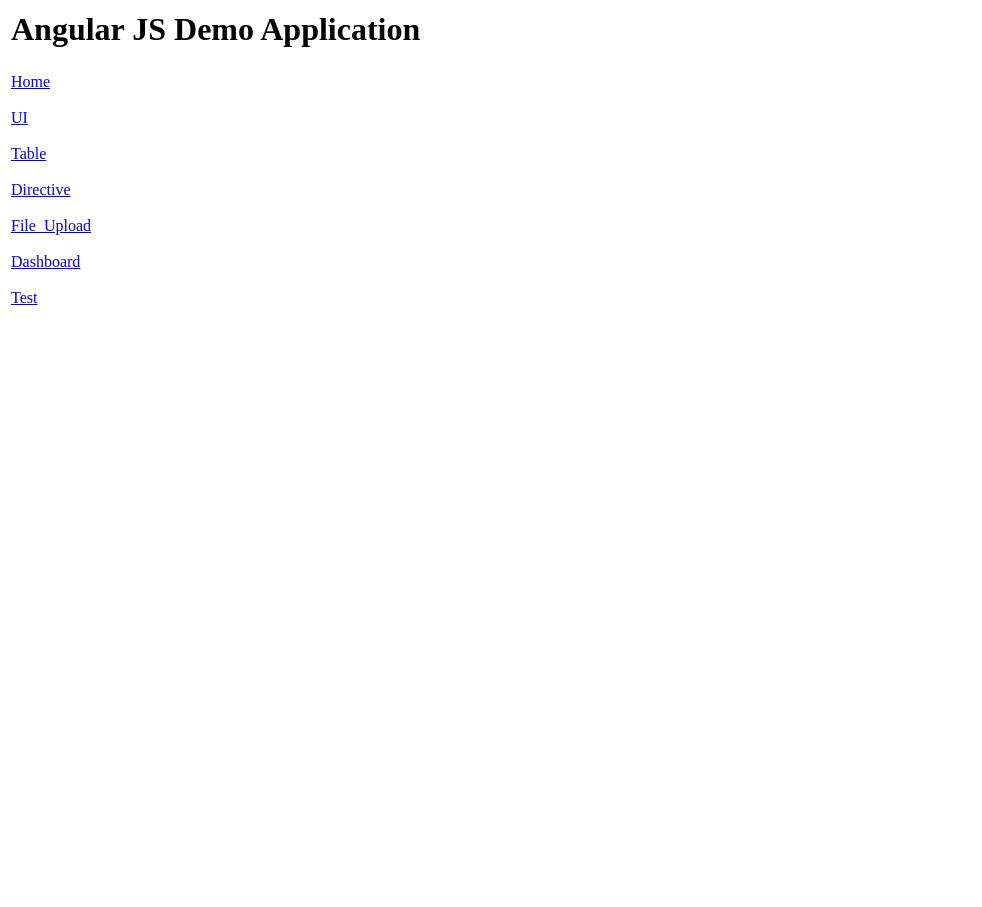
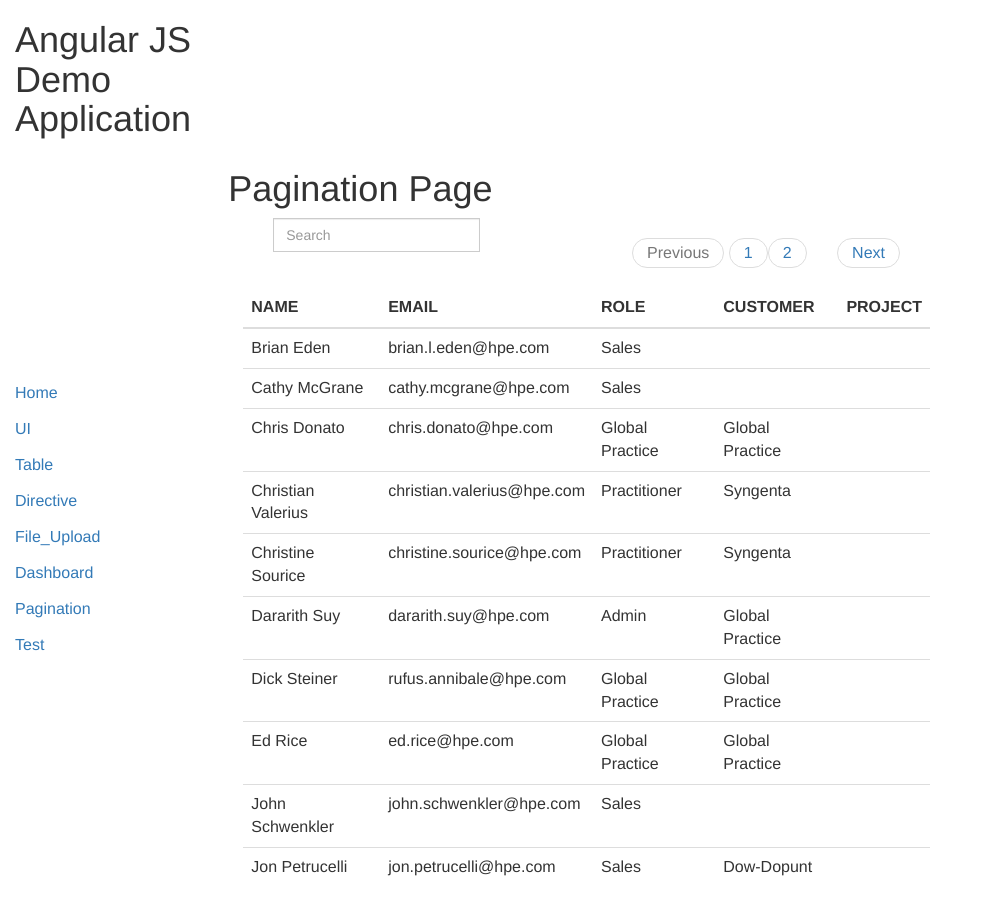
Before and after one commit to TSOPublic/angularjsdemo, a website: page index.html at #/pagination in a window 1280 px wide. Shown: the whole page, without its empty margins (0-982 px from the left). Before the commit the page ends 800 px from the top, so only its background shows below. Drawn offline with Linux system fonts and the light colour scheme.

Commit message:
Added pagination(Issue: Not use CSS gracefully. We should design this demo website using definite CSS.); This is just one of ways to do pagination.

```diff
--- a/index.html
+++ b/index.html
@@ -6,7 +6,11 @@
     <script src="../app.js"></script>
     <script src="../src/home/home-ctrl.js"></script>
     <script src="../src/table/table-ctrl.js"></script>
+    <script src="../src/pagination/pagination-ctrl.js"></script>
+    <link href="css/bootstrap.min.css" rel="stylesheet">
+</header>
 <body ng-app="AngularDemo">
+    <div class="main-content col-lg-9">
         <table>
             <tr>
                 <td>
@@ -23,13 +27,14 @@
                     <a href="#/UI">Directive</a><br></br>
                     <a href="#/fileupload">File_Upload</a><br></br>
                     <a href="#/dashboard">Dashboard</a><br></br>
+                    <a href="#/pagination">Pagination</a><br></br>
                     <a href="#/test">Test</a><br></br>
-            </td>
                 </td>
                 <td class="mainconent">
                     <div><ng-view></ng-view></div>
                 </td>
             </tr>
         </table>
+    </div>
 </body>
 </html>
--- a/public/app.js
+++ b/public/app.js
@@ -9,4 +9,8 @@ app.config(function ($routeProvider){
             templateUrl: "src/table/table.html",
             controller: "tableCtrl"
         })
+        .when("/pagination", {
+            templateUrl: "src/pagination/pagination.html",
+            controller: "paginationCtrl"
+        })
 });
--- /dev/null
+++ b/public/src/pagination/pagination-ctrl.js
@@ -0,0 +1,101 @@
+app.controller('paginationCtrl', ['$scope', '$rootScope', function($scope, $rootScope) {
+
+	$scope.allOrgnizationList = [{
+		name: "Brian Eden",
+		email: "brian.l.eden@hpe.com",
+		role: "Sales",
+		customer: "",
+		project: ""
+	}, {
+		name: "Cathy McGrane",
+		email: "cathy.mcgrane@hpe.com",
+		role: "Sales",
+		customer: "",
+		project: ""
+	}, {
+		name: "Chris Donato",
+		email: "chris.donato@hpe.com",
+		role: "Global Practice",
+		customer: "Global Practice",
+		project: ""
+	}, {
+		name: "Christian Valerius",
+		email: "christian.valerius@hpe.com",
+		role: "Practitioner",
+		customer: "Syngenta",
+		project: ""
+	}, {
+		name: "Christine Sourice",
+		email: "christine.sourice@hpe.com",
+		role: "Practitioner",
+		customer: "Syngenta",
+		project: ""
+	}, {
+		name: "Dararith Suy",
+		email: "dararith.suy@hpe.com",
+		role: "Admin",
+		customer: "Global Practice",
+		project: ""
+	}, {
+		name: "Dick Steiner",
+		email: "rufus.annibale@hpe.com",
+		role: "Global Practice",
+		customer: "Global Practice",
+		project: ""
+	}, {
+		name: "Ed Rice",
+		email: "ed.rice@hpe.com",
+		role: "Global Practice",
+		customer: "Global Practice",
+		project: ""
+	}, {
+		name: "John Schwenkler",
+		email: "john.schwenkler@hpe.com",
+		role: "Sales",
+		customer: "",
+		project: ""
+	}, {
+		name: "Jon Petrucelli",
+		email: "jon.petrucelli@hpe.com",
+		role: "Sales",
+		customer: "Dow-Dopunt",
+		project: ""
+	}, {
+		name: "Justin Byars",
+		email: "justin.w.byars@hpe.com",
+		role: "Global Practice",
+		customer: "Pfizer",
+		project: ""
+	}, {
+		name: "Mahesh Shah",
+		email: "mshah@hpe.com",
+		role: "Global Practice",
+		customer: "Global Practice",
+		project: ""
+	}, {
+		name: "Stan Leong",
+		email: "stan.leong@hpe.com",
+		role: "Global Practice",
+		customer: "Global Practice",
+		project: ""
+	}];
+
+	$scope.totalCount = $scope.allOrgnizationList.length;
+	$scope.pageMaxCount = 10;
+	$scope.pageCount = Math.ceil($scope.totalCount / $scope.pageMaxCount);
+	var pages = [];
+	for (var i = 0; i < $scope.pageCount; i++) {
+		pages.push(i + 1);
+	}
+	$scope.pages = pages;
+	$scope.pageCount > 0 ? $scope.currentPage = 1 : $scope.currentPage = 0;
+	$scope.changePage = function(page) {
+		$scope.currentPage = page;
+	};
+	$scope.$watch('currentPage', function(newVal, oldVal) {
+		if (newVal) {
+			var index = (newVal - 1) * $scope.pageMaxCount;
+			$scope.orgnizationList = $scope.allOrgnizationList.slice(index, (index + $scope.pageMaxCount) < $scope.totalCount ? ($scope.pageMaxCount + index) : $scope.totalCount);
+		}
+	});
+}]);
--- /dev/null
+++ b/public/src/pagination/pagination.html
@@ -0,0 +1,51 @@
+<h1>Pagination Page</h1>
+<div ng-controller='paginationCtrl'>
+	<div class="container-fluid">
+		<div class="row">
+			<div class="col-xs-12 col-md-12 col-lg-12">
+				<div class="col-md-12">
+					<div class="col-lg-6">
+						<div class="input-group">
+							<input type="text" class="form-control" id="fitersearch" placeholder="Search" ng-model="searchText">
+						</div>
+					</div>
+					<div class="col-lg-6">
+						<nav>
+							<ul class="pager">
+								<li ng-class="{disabled:currentPage<=1}">
+									<a href="javascript:void(0)" ng-disabled="currentPage<=1" ng-click="currentPage<=1||changePage(currentPage-1)">Previous</a>
+								</li>
+								<li ng-repeat="page in pages" ng-class="{active:currentPage==page}"><a ng-click="changePage(page)" href="javascript:void(0)">{{page}}</a></li>
+								<li class="Next" ng-class="{disabled:currentPage>=pageCount}">
+									<a href="javascript:void(0)" ng-disabled="currentPage>=pageCount" ng-click="currentPage>=pageCount||changePage(currentPage+1)">Next</a>
+								</li>
+							</ul>
+						</nav>
+					</div>
+				</div>
+				<table class="table table-lg" id="roster_table">
+					<thead>
+						<tr>
+							<!-- <th></th> -->
+							<th>NAME</th>
+							<th>EMAIL</th>
+							<th>ROLE</th>
+							<th>CUSTOMER</th>
+							<th>PROJECT</th>
+						</tr>
+					</thead>
+					<tbody>
+						<tr ng-repeat="orgnization in orgnizationList | filter:searchText">
+							<!-- <td><img src="img/no_photo.png"></td> -->
+							<td>{{orgnization.name}}</td>
+							<td>{{orgnization.email}}</td>
+							<td>{{orgnization.role}}</td>
+							<td>{{orgnization.customer}}</td>
+							<td>{{orgnization.project}}</td>
+						</tr>
+					</tbody>
+				</table>
+			</div>
+		</div>
+	</div>
+</div>
```
Also changed, not shown: public/src/pagination/services.js (added). Lines whose indentation alone changed are shown as unchanged.
